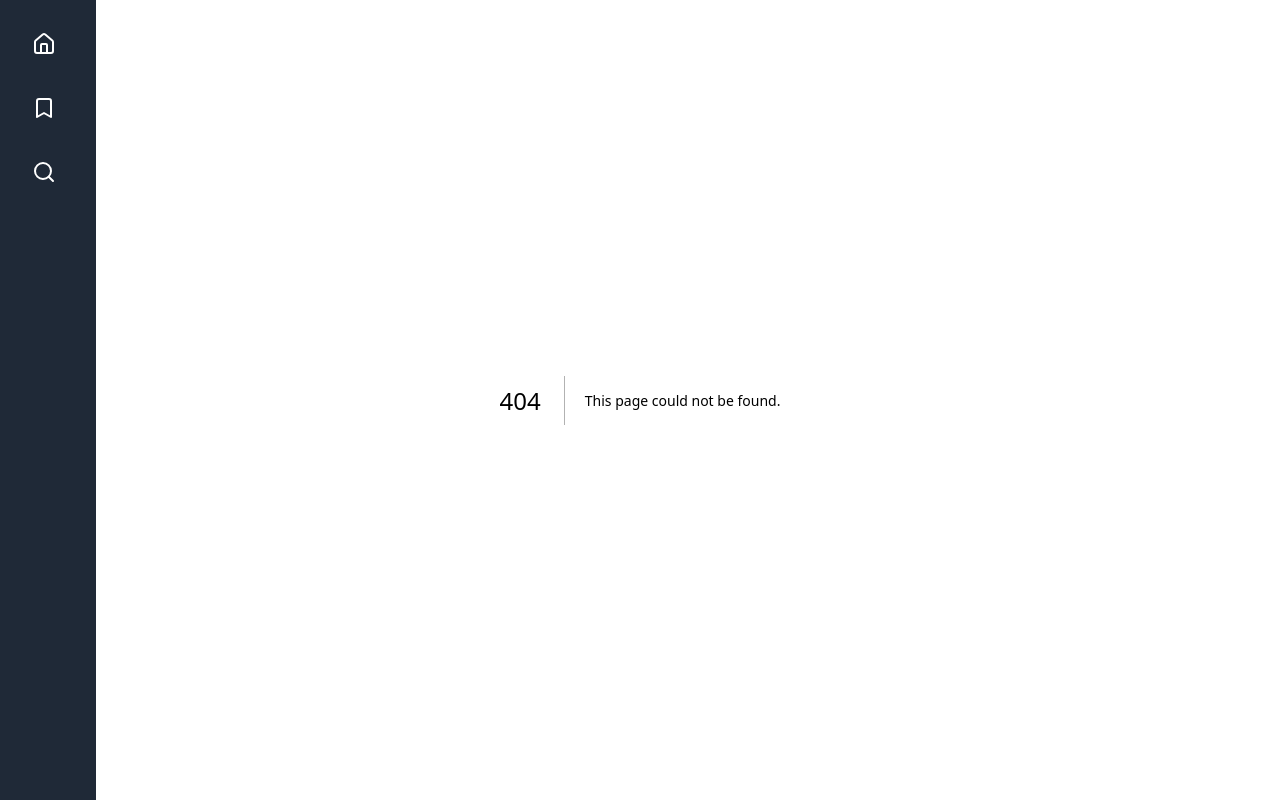
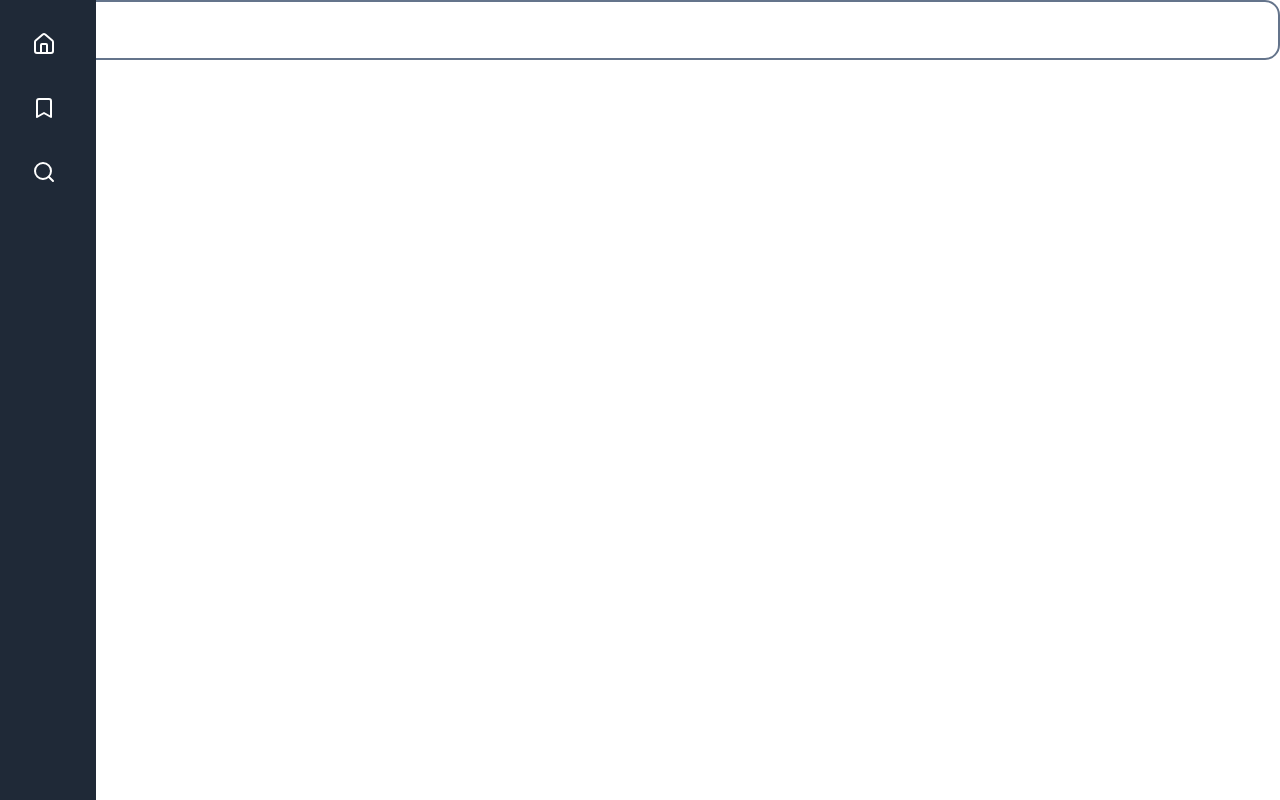
Before and after one commit to Flowball/popcorn-time, a Next.js app: page /search in a window 1280 px wide. Before the commit this address had no page. Built offline with nearby package versions, Linux system fonts and the light colour scheme.

Commit message:
Co-authored-by: Flowball <Flowball@users.noreply.github.com> Co-authored-by: linusansas <linusansas@users.noreply.github.com>

```diff
--- a/app/data/index.ts
+++ b/app/data/index.ts
@@ -287,11 +287,7 @@ export const movieList = [
     title: "City of God",
     year: 2002,
     rating: "R",
-      actors: [
-         "Alexandre Rodrigues",
-         "Leandro Firmino",
-         "Matheus Nachtergaele",
-      ],
+    actors: ["Alexandre Rodrigues", "Leandro Firmino", "Matheus Nachtergaele"],
     genre: "Crime, Drama",
     synopsis:
       "In the slums of Rio, two kids' paths diverge as one struggles to become a photographer and the other a kingpin.",
--- /dev/null
+++ b/app/search/page.tsx
@@ -0,0 +1,22 @@
+"use client";
+
+import SearchInput from "@/components/SearchInput";
+import { useSearchParams } from "next/navigation";
+import { useEffect, useState } from "react";
+import { useMovieContext } from "../context/context";
+
+export default function SearchPage() {
+  const { movieData } = useMovieContext();
+  const [profileData, setProfileData] = useState([]);
+  const searchParams = useSearchParams();
+  console.log(searchParams);
+
+  useEffect(() => {
+    setProfileData(movieData);
+  }, []);
+  return (
+    <div>
+      <SearchInput defaultValue={"hej"} />
+    </div>
+  );
+}
--- a/components/Navbar.tsx
+++ b/components/Navbar.tsx
@@ -17,7 +17,7 @@ const Navbar: React.FC = () => {
           </Link>
         </li>
         <li>
-          <Link href="/">
+          <Link href="/search">
             <Search className="text-white text-lg font-bold" />
           </Link>
         </li>
--- /dev/null
+++ b/components/SearchInput.tsx
@@ -0,0 +1,45 @@
+"use client";
+
+import { useRouter } from "next/navigation";
+import { ChangeEvent, useState } from "react";
+
+interface iDefault {
+  defaultValue: string | null;
+}
+
+const SearchInput = ({ defaultValue }: iDefault) => {
+  const router = useRouter();
+
+  const [inputValue, setValue] = useState(defaultValue);
+  const handleChange = (event: ChangeEvent<HTMLInputElement>) => {
+    const inputValue = event.target.value;
+    setValue(inputValue);
+  };
+
+  const handleSearch = () => {
+    if (inputValue) return router.push(`/search?q=${inputValue}`);
+    if (!inputValue) return router.push("/search");
+  };
+
+  const handleKeyPress = (event: { key: any }) => {
+    if (event.key === "Enter") return handleSearch();
+  };
+
+  return (
+    <div className="search__input border-[2px] border-solid border-slate-500 flex flex-row items-center gap-5 p-1 rounded-[15px]">
+      <label htmlFor="inputId"></label>
+
+      <input
+        type="text"
+        id="inputId"
+        placeholder="Enter your keywords"
+        value={inputValue ?? ""}
+        onChange={handleChange}
+        onKeyDown={handleKeyPress}
+        className="bg-[transparent] outline-none border-none w-full py-3 pl-2 pr-3"
+      />
+    </div>
+  );
+};
+
+export default SearchInput;
```
Also changed, not shown: app/context/context.tsx (indentation only), components/Trending.tsx (indentation only). Lines whose indentation alone changed are shown as unchanged.
